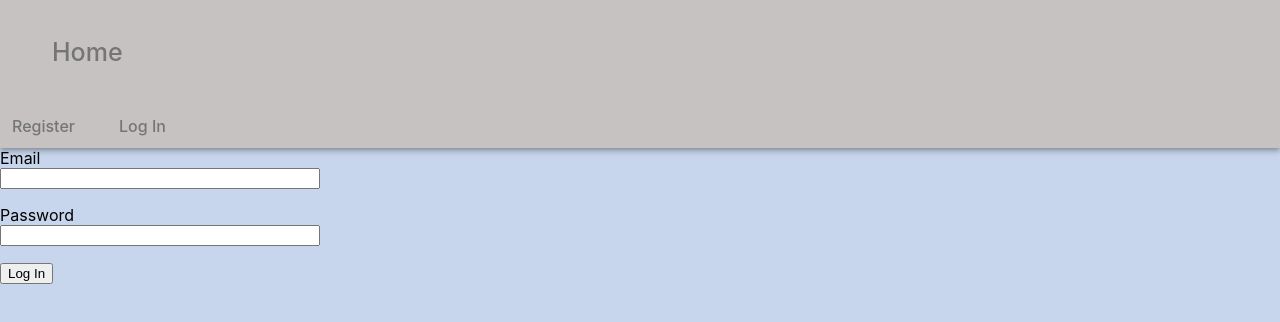
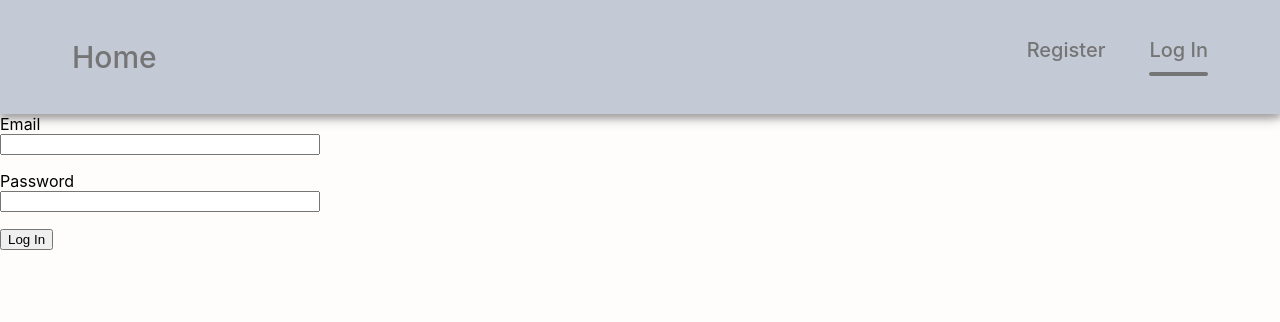
Before and after one commit to basiacarvalho/goit-react-hw-08-phonebook, a React (Create React App) app: page /goit-react-hw-08-phonebook/login in a window 1280 px wide. Shown: the top 322 px of the page. Built offline with nearby package versions, Linux system fonts and the light colour scheme.

Commit message:
styling of the header

```diff
--- a/src/components/appbar/AppBar.module.css
+++ b/src/components/appbar/AppBar.module.css
@@ -1,5 +1,8 @@
 .header {
-  background-color: rgb(198, 194, 194);
-  box-shadow: 0px 2px 4px -1px rgba(0, 0, 0, 0.2),
-    0px 4px 5px 0px rgba(0, 0, 0, 0.14), 0px 1px 10px 0px rgba(0, 0, 0, 0.12);
+  display: flex;
+  align-items: center;
+  justify-content: space-between;
+  background-color: #c3cad5;
+  box-shadow: 0px 6px 12px -1px rgba(0, 0, 0, 0.2),
+    0px 4px 5px 1px rgba(0, 0, 0, 0.14), 0px 1px 10px 2px rgba(0, 0, 0, 0.12);
 }
--- a/src/components/authnav/AuthNav.jsx
+++ b/src/components/authnav/AuthNav.jsx
@@ -1,15 +1,31 @@
 import { NavLink } from 'react-router-dom';
 import css from './AuthNav.module.css';
+import { useLocation } from 'react-router-dom';
 
 export const AuthNav = () => {
+  const location = useLocation();
+  const isInLogin = location.pathname.includes('login');
   return (
-    <div>
+    <div className={css.links}>
+      {isInLogin ? (
+        <>
           <NavLink className={css.link} to="/register">
+            Register
+          </NavLink>
+          <NavLink className={css.linkActive} to="/login">
+            Log In
+          </NavLink>
+        </>
+      ) : (
+        <>
+          <NavLink className={css.linkActive} to="/register">
             Register
           </NavLink>
           <NavLink className={css.link} to="/login">
             Log In
           </NavLink>
+        </>
+      )}
     </div>
   );
 };
--- a/src/components/authnav/AuthNav.module.css
+++ b/src/components/authnav/AuthNav.module.css
@@ -1,4 +1,8 @@
 .link:not(:last-child) {
+  margin-right: 20px;
+}
+
+.linkActive:not(:last-child) {
   margin-right: 20px;
 }
 
@@ -8,11 +12,39 @@
   padding: 12px;
   cursor: pointer;
   color: #757575;
+  font-size: 20px;
   font-weight: 500;
+}
+
+.linkActive {
+  display: inline-block;
+  text-decoration: none;
+  padding: 12px;
+  cursor: pointer;
+  color: #757575;
+  font-size: 20px;
+  font-weight: 500;
+}
+
+.linkActive::after {
+  content: '';
+  height: 4px;
+  background-color: #757575;
+  border-radius: 2px;
+  display: block;
+  margin-top: 10px;
 }
 
 .link:focus,
 .link:hover {
-  text-shadow: 5px 3px 28px rgba(255, 254, 254, 0.774),
-    2px 0 10px rgba(255, 255, 255, 0.74);
+  text-shadow: 3px 3px 20px #fffcfc, -2px 1px 40px #fffcfc;
 }
+
+.linkActive:focus,
+.linkActive:hover {
+  text-shadow: 3px 3px 20px #fffcfc, -2px 1px 40px #fffcfc;
+}
+
+.links {
+  margin: 15px 60px 15px 0;
+}
--- a/src/components/navigation/Navigation.jsx
+++ b/src/components/navigation/Navigation.jsx
@@ -11,7 +11,7 @@ export const Navigation = () => {
         Home
       </NavLink>
       {isLoggedIn && (
-        <NavLink className={css.link} to="/tasks">
+        <NavLink className={css.link} to="/contacts">
           Contacts
         </NavLink>
       )}
--- a/src/components/navigation/Navigation.module.css
+++ b/src/components/navigation/Navigation.module.css
@@ -13,14 +13,13 @@
 
 .link:focus,
 .link:hover {
-  text-shadow: 5px 3px 28px rgba(255, 254, 254, 0.774),
-    2px 0 10px rgba(255, 255, 255, 0.74);
+  text-shadow: 3px 3px 20px #fffcfc, -2px 1px 40px #fffcfc;
 }
 
 .navigation {
   display: flex;
-  padding: 15px 0 15px 40px;
-  font-size: 25px;
+  font-size: 30px;
   font-weight: 500;
   line-height: 2;
+  margin: 15px 0 15px 60px;
 }
--- a/src/index.css
+++ b/src/index.css
@@ -1,7 +1,7 @@
 @import-normalize; /* bring in normalize.css styles */
 
 body {
-  background-color: #c8d6ed;
+  background-color: #fffcfc;
   margin: 0;
   font-family: -apple-system, BlinkMacSystemFont, 'Segoe UI', 'Roboto', 'Oxygen',
     'Ubuntu', 'Cantarell', 'Fira Sans', 'Droid Sans', 'Helvetica Neue',
```
Lines whose indentation alone changed are shown as unchanged.
